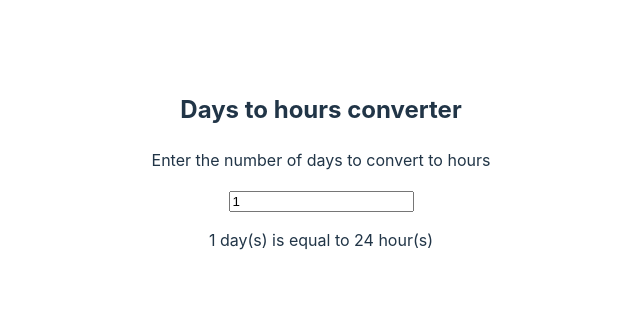
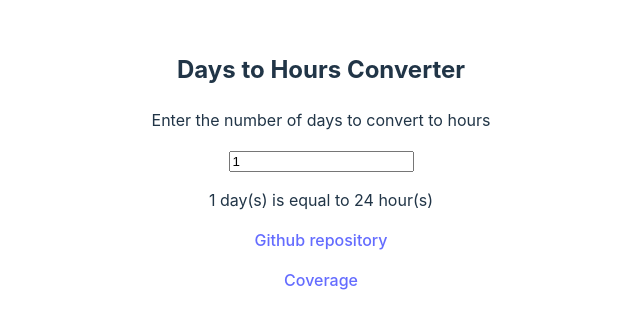
Before and after one commit to ravm/cicd, a React (Vite) app in the folder daystohours/: page / in a window 1280 px wide. Shown: the part 230-558 px from the top of the page, without its empty margins (319-959 px from the left). Built offline with nearby package versions, Linux system fonts and the light colour scheme.

Commit message:
added links to github and codecov

```diff
--- a/daystohours/src/App.jsx
+++ b/daystohours/src/App.jsx
@@ -11,7 +11,7 @@ function App () {
 	return (
 		<>
 			<div className="card">
-				<h2>Days to hours converter</h2>
+				<h2>Days to Hours Converter</h2>
 				<p>Enter the number of days to convert to hours</p>
 				<input
 					type="number"
@@ -24,6 +24,16 @@ function App () {
 						{count} day(s) is equal to {Number.isInteger(((Number(count)))) ? count * 24 : (Number(daysToHoursConverter(count)).toFixed(2))} hour(s)
 					</p>
 				)}
+				<p>
+					<a href='https://github.com/ravm/cicd'>
+						Github repository
+					</a>
+				</p>
+				<p>
+					<a href='https://app.codecov.io/github/ravm/cicd'>
+						Coverage
+					</a>
+				</p>
 			</div>
 		</>
 	)
```
Also changed, not shown: 1 other file (tests, documents, lock files or other folders).
